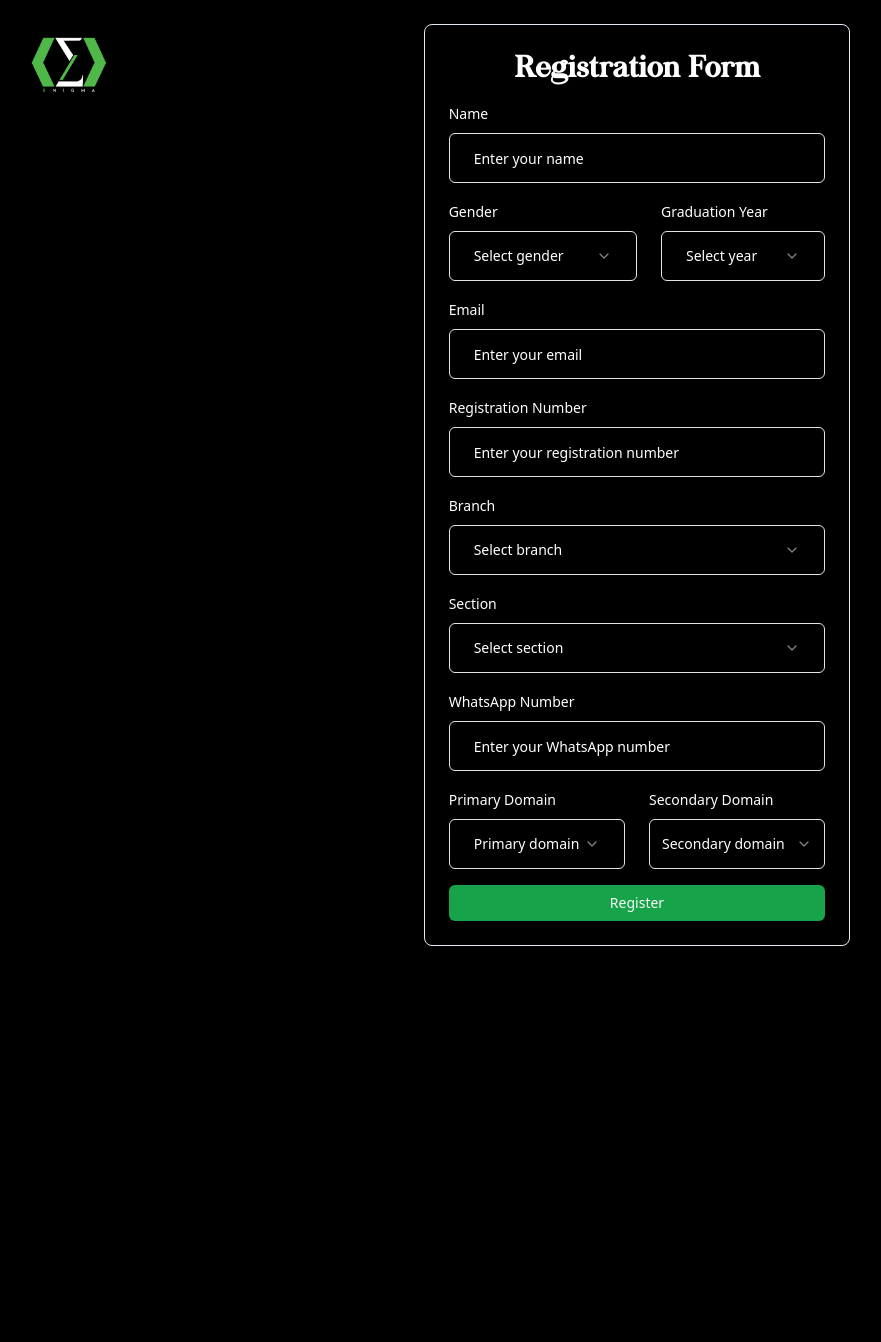
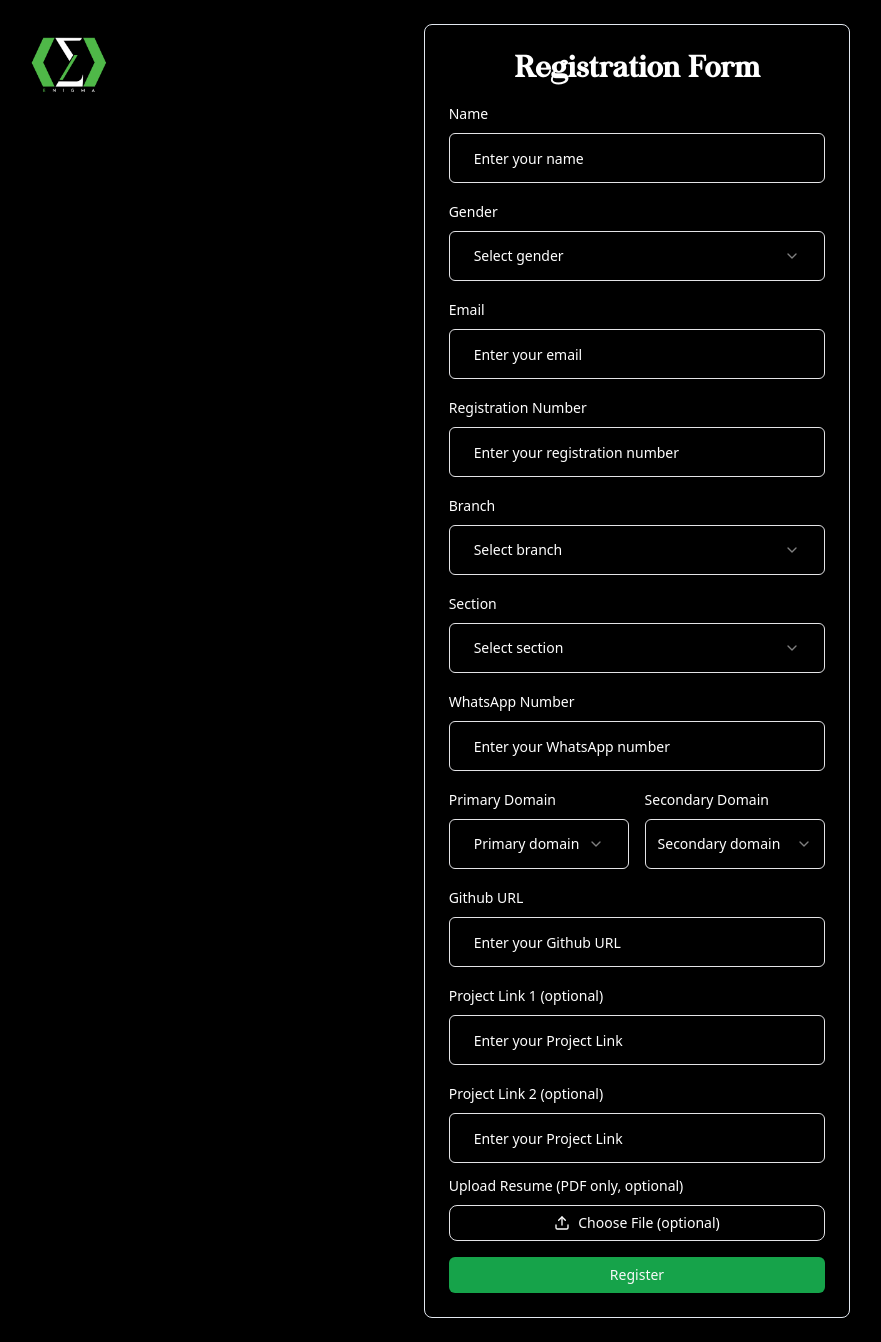
Before and after one commit to dharmendra-007/Intro_to_programming, a Next.js app: page /register in a window 1280 px wide. Shown: the whole page, without its empty margins (3-884 px from the left). Before the commit the page ends 970 px from the top, so only its background shows below. Built offline with nearby package versions, Linux system fonts and the light colour scheme.

Commit message:
induction 2.0 form updated

```diff
--- a/src/app/register/page.tsx
+++ b/src/app/register/page.tsx
@@ -1,10 +1,11 @@
 "use client";
 
-import { useState, useEffect } from "react";
+import { useState, useEffect, useRef } from "react";
+import { useForm } from "react-hook-form";
 import { zodResolver } from "@hookform/resolvers/zod";
-import { useForm } from "react-hook-form";
 import { z } from "zod";
 import { Button } from "@/components/ui/button";
+import { Upload } from "lucide-react";
 import {
   Form,
   FormControl,
@@ -13,6 +14,7 @@ import {
   FormLabel,
   FormMessage,
 } from "@/components/ui/form";
+import { Label } from "@/components/ui/label";
 import { Input } from "@/components/ui/input";
 import {
   Select,
@@ -26,20 +28,16 @@ import 'react-toastify/dist/ReactToastify.css';
 import { CgSpinner } from "react-icons/cg";
 import Image from "next/image";
 
-// Form Options
 const GENDER_OPTIONS = [
   { value: "male", label: "Male" },
   { value: "female", label: "Female" },
   { value: "prefer not to say", label: "Prefer not to say" }
 ];
 
-const GRADUATION_YEARS = [2028, 2027, 2026];
-
 const BRANCHES = [
   "Chemical Engineering",
   "Civil Engineering",
   "Computer Science and Engineering",
-  "CS AI/ML",
   "Electrical Engineering",
   "Electrical and Electronics Engineering",
   "Electronics and Telecommunication Engineering",
@@ -56,6 +54,7 @@ const DOMAINS = [
   "App Dev",
   "Game Dev",
   "AI/ML",
+  "Competitive Programming",
   "Cyber Security",
   "Cloud Computing",
   "UI/UX",
@@ -65,17 +64,23 @@ const DOMAINS = [
   "Content Writing"
 ];
 
+// Form schema
 const formSchema = z.object({
   name: z.string().min(2, { message: "Name must be at least 2 characters." }),
   gender: z.string().nonempty({ message: "Please select your gender." }),
-  graduationYear: z.number({ required_error: "Please select your graduation year." }),
   email: z.string().email({ message: "Invalid email address." }),
   registrationNumber: z.string().regex(/^\d{10}$/, { message: "Registration number must be 10 digits." }),
   branch: z.string().nonempty({ message: "Please select your branch." }),
-  section: z.string().nonempty({ message: "Please select your section." }),
+  section: z.string().optional().or(z.literal("")),
   whatsappNo: z.string().regex(/^\d{10}$/, { message: "WhatsApp number must be 10 digits." }),
   primaryDomain: z.string().nonempty({ message: "Please select your primary domain." }),
   secondaryDomain: z.string().nonempty({ message: "Please select your secondary domain." }),
+  githubUrl: z.string().regex(
+    /^https?:\/\/(www\.)?github\.com(\/[a-zA-Z0-9_-]+(\/[a-zA-Z0-9._-]+\/?)?)?\/?$/,
+    { message: "Invalid GitHub URL." }
+  ),
+  projectLink1: z.string().url({ message: "Invalid project link." }).optional().or(z.literal("")),
+  projectLink2: z.string().url({ message: "Invalid project link." }).optional().or(z.literal("")),
 }).refine((data) => data.primaryDomain !== data.secondaryDomain, {
   message: "Primary and secondary domains must be different",
   path: ["secondaryDomain"],
@@ -87,17 +92,38 @@ export default function RegistrationForm() {
   const [isMounted, setIsMounted] = useState(false);
   const [isSubmitting, setIsSubmitting] = useState(false);
   const [availableSecondaryDomains, setAvailableSecondaryDomains] = useState(DOMAINS);
+  const fileInputRef = useRef<HTMLInputElement | null>(null);
+  const [fileName, setFileName] = useState<string | null>(null);
+  const [resumeFile, setResumeFile] = useState<File | null>(null);
+  const [resumeError, setResumeError] = useState<string | null>(null);
+
+  const handleFileChange = (event: React.ChangeEvent<HTMLInputElement>) => {
+    if (event.target.files && event.target.files.length > 0) {
+      const file = event.target.files[0];
+
+      if (file.type !== "application/pdf") {
+        setResumeError("Only PDF files are allowed.");
+        setFileName(null);
+        setResumeFile(null);
+        return;
+      }
+
+      setFileName(file.name);
+      setResumeFile(file);
+      setResumeError(null);
+    }
+  };
 
   useEffect(() => {
     setIsMounted(true);
   }, []);
 
+  // Default values
   const form = useForm<FormValues>({
     resolver: zodResolver(formSchema),
     defaultValues: {
       name: "",
       gender: "",
-      graduationYear: undefined,
       email: "",
       registrationNumber: "",
       branch: "",
@@ -105,7 +131,11 @@ export default function RegistrationForm() {
       whatsappNo: "",
       primaryDomain: "",
       secondaryDomain: "",
+      githubUrl: "",
+      projectLink1: "",
+      projectLink2: "",
     },
+    mode: "onBlur",
   });
 
   const handlePrimaryDomainChange = (value: string) => {
@@ -115,14 +145,30 @@ export default function RegistrationForm() {
   };
 
   const onSubmit = async (data: FormValues) => {
+    // Convert email to lowercase
+    const formattedData = {
+      ...data,
+      email: data.email.toLowerCase(),
+    };
+
     setIsSubmitting(true);
+
     try {
+      const formData = new FormData();
+
+      Object.entries(formattedData).forEach(([key, value]) => {
+        if (value !== undefined && value !== null && value !== "") {
+          formData.append(key, value as string);
+        }
+      });
+
+      if (resumeFile) {
+        formData.append("resume", resumeFile);
+      }
+
       const response = await fetch("https://rfbe.vercel.app/api/v1/students/newregestration", {
         method: "POST",
-        headers: {
-          "Content-Type": "application/json",
-        },
-        body: JSON.stringify(data),
+        body: formData, // Send as FormData instead of JSON
       });
 
       const result = await response.json();
@@ -132,7 +178,7 @@ export default function RegistrationForm() {
           position: "top-right",
           autoClose: 5000,
           hideProgressBar: false,
-          closeOnClick: false,
+          closeOnClick: true,
           pauseOnHover: true,
           draggable: true,
           progress: undefined,
@@ -140,12 +186,14 @@ export default function RegistrationForm() {
         });
         form.reset();
         setAvailableSecondaryDomains(DOMAINS);
+        setFileName(null);
+        setResumeFile(null);
       } else {
-        toast.error(`Failed to register: ${result.message}`, {
+        toast.error(`Failed to register: ${result.message || 'Unknown error'}`, {
           position: "top-right",
           autoClose: 5000,
           hideProgressBar: false,
-          closeOnClick: false,
+          closeOnClick: true,
           pauseOnHover: true,
           draggable: true,
           progress: undefined,
@@ -153,11 +201,11 @@ export default function RegistrationForm() {
         });
       }
     } catch (error) {
-      toast.error(`Failed to register: ${error}`, {
+      toast.error(`Failed to register: ${error instanceof Error ? error.message : 'Unknown error'}`, {
         position: "top-right",
         autoClose: 5000,
         hideProgressBar: false,
-        closeOnClick: false,
+        closeOnClick: true,
         pauseOnHover: true,
         draggable: true,
         progress: undefined,
@@ -186,9 +234,10 @@ export default function RegistrationForm() {
         pauseOnHover
         theme="dark"
       />
+
       <Image src='/images/Enigma.png' height={80} width={80} alt="logo" className="absolute sm:top-8 sm:left-8 max-sm:hidden z-10 cursor-pointer" onClick={() => (location.href = '/')} />
-      <div className="w-full max-w-5xl md:w-2/3 lg:w-1/2 xl:w-1/3 p-2 md:p-6 shadow-lg rounded-lg h-auto border border-slate-200 text-white m-6">
-        <Image src='/images/Enigma.png' height={50} width={50} alt="logo" className="mx-auto sm:hidden"/>
+      <div className="w-[95%] max-w-5xl md:w-2/3 lg:w-1/2 xl:w-1/3 p-2 md:p-6 shadow-lg rounded-lg h-auto border border-slate-200 text-white my-6">
+        <Image src='/images/Enigma.png' height={50} width={50} alt="logo" className="mx-auto sm:hidden" />
         <h1 className="text-3xl font-bold mb-4 text-center font-life-style-regular">Registration Form</h1>
         <Form {...form}>
           <form onSubmit={form.handleSubmit(onSubmit)} className="space-y-4">
@@ -207,13 +256,12 @@ export default function RegistrationForm() {
               )}
             />
 
-            {/* Gender and Graduation Year Fields */}
-            <div className="flex flex-row gap-6">
+            {/* Gender Field */}
             <FormField
               control={form.control}
               name="gender"
               render={({ field }) => (
-                  <FormItem className="w-1/2">
+                <FormItem className="w-full">
                   <FormLabel>Gender</FormLabel>
                   <FormControl>
                     <Select onValueChange={field.onChange} value={field.value}>
@@ -233,34 +281,6 @@ export default function RegistrationForm() {
                 </FormItem>
               )}
             />
-              <FormField
-                control={form.control}
-                name="graduationYear"
-                render={({ field }) => (
-                  <FormItem className="flex-1">
-                    <FormLabel>Graduation Year</FormLabel>
-                    <FormControl>
-                      <Select
-                        onValueChange={(value: string) => field.onChange(Number(value))}
-                        value={field.value?.toString() ?? ""}
-                      >
-                        <SelectTrigger className="bg-transparent p-6">
-                          <SelectValue placeholder="Select year" />
-                        </SelectTrigger>
-                        <SelectContent>
-                          {GRADUATION_YEARS.map((year) => (
-                            <SelectItem key={year} value={year.toString()}>
-                              {year}
-                            </SelectItem>
-                          ))}
-                        </SelectContent>
-                      </Select>
-                    </FormControl>
-                    <FormMessage />
-                  </FormItem>
-                )}
-              />
-            </div>
 
             {/* Email Field */}
             <FormField
@@ -360,12 +380,12 @@ export default function RegistrationForm() {
             />
 
             {/* Primary and Secondary Domain Fields */}
-            <div className="flex flex-row gap-6">
+            <div className="flex flex-row justify-between">
               <FormField
                 control={form.control}
                 name="primaryDomain"
                 render={({ field }) => (
-                  <FormItem className="w-1/2">
+                  <FormItem className="w-[48%]">
                     <FormLabel>Primary Domain</FormLabel>
                     <FormControl>
                       <Select onValueChange={handlePrimaryDomainChange} value={field.value}>
@@ -389,7 +409,7 @@ export default function RegistrationForm() {
                 control={form.control}
                 name="secondaryDomain"
                 render={({ field }) => (
-                  <FormItem className="w-1/2">
+                  <FormItem className="w-[48%]">
                     <FormLabel>Secondary Domain</FormLabel>
                     <FormControl>
                       <Select onValueChange={field.onChange} value={field.value}>
@@ -411,8 +431,83 @@ export default function RegistrationForm() {
               />
             </div>
 
+            {/* GitHub URL Field */}
+            <FormField
+              control={form.control}
+              name="githubUrl"
+              render={({ field }) => (
+                <FormItem>
+                  <FormLabel>Github URL</FormLabel>
+                  <FormControl>
+                    <Input className="placeholder:text-white text-white p-6" placeholder="Enter your Github URL" {...field} />
+                  </FormControl>
+                  <FormMessage />
+                </FormItem>
+              )}
+            />
+
+            {/* Project Links */}
+            <FormField
+              control={form.control}
+              name="projectLink1"
+              render={({ field }) => (
+                <FormItem>
+                  <FormLabel>Project Link 1 (optional)</FormLabel>
+                  <FormControl>
+                    <Input className="placeholder:text-white text-white p-6" placeholder="Enter your Project Link" {...field} />
+                  </FormControl>
+                  <FormMessage />
+                </FormItem>
+              )}
+            />
+            <FormField
+              control={form.control}
+              name="projectLink2"
+              render={({ field }) => (
+                <FormItem>
+                  <FormLabel>Project Link 2 (optional)</FormLabel>
+                  <FormControl>
+                    <Input className="placeholder:text-white text-white p-6" placeholder="Enter your Project Link" {...field} />
+                  </FormControl>
+                  <FormMessage />
+                </FormItem>
+              )}
+            />
+
+            {/* Resume Upload Field - Now Optional */}
+            <div className="grid w-full items-center gap-3">
+              <Label htmlFor="resume">Upload Resume (PDF only, optional)</Label>
+
+              {/* Hidden File Input with ARIA Label */}
+              <input
+                ref={fileInputRef}
+                id="resume"
+                type="file"
+                accept="application/pdf"
+                className="hidden"
+                onChange={handleFileChange}
+                aria-label="Upload your resume (optional)"
+                title="Upload Resume (optional)"
+              />
+
+              {/* Clickable Button with Icon */}
+              <Button
+                type="button"
+                variant="outline"
+                onClick={() => fileInputRef.current?.click()}
+                className="flex items-center gap-2 px-4 py-2 text-white bg-black rounded-lg"
+              >
+                <Upload size={20} />
+                <span>Choose File (optional)</span>
+              </Button>
+
+              {/* Display selected file name or error */}
+              {fileName && <p className="text-sm text-gray-400">{fileName}</p>}
+              {resumeError && <p className="text-sm text-red-500">{resumeError}</p>}
+            </div>
+
             <Button type="submit" disabled={isSubmitting} className="w-full bg-green-600 hover:bg-green-700">
-              {isSubmitting ? <CgSpinner className="animate-spin"/> : "Register"}
+              {isSubmitting ? <CgSpinner className="animate-spin" /> : "Register"}
             </Button>
           </form>
         </Form>
```
Also changed, not shown: src/app/page.tsx (+16 -11 lines), src/components/eldoraui/cobeglobe.tsx (+4 -4 lines), public/images/bg.webp (added). Lines whose indentation alone changed are shown as unchanged.
